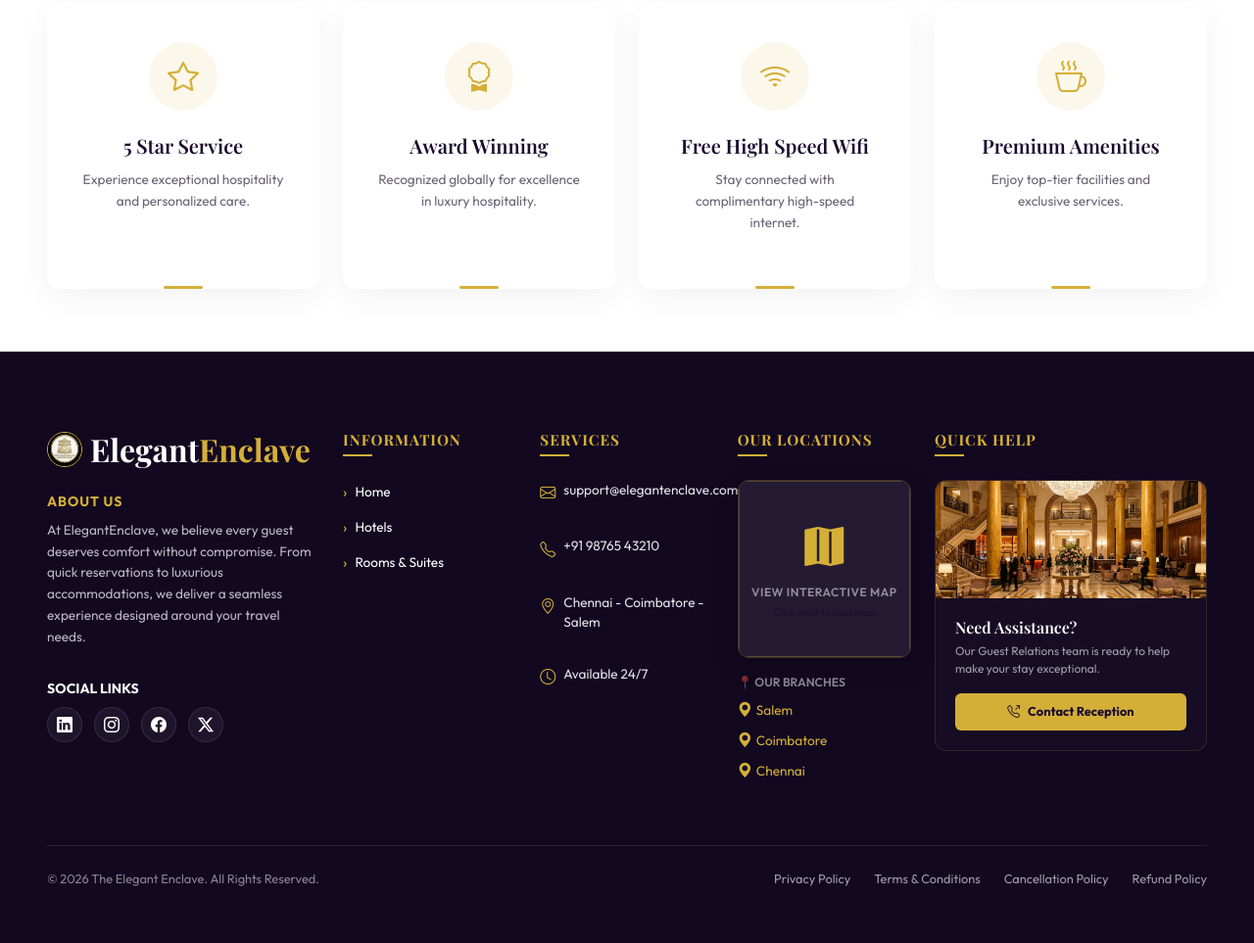
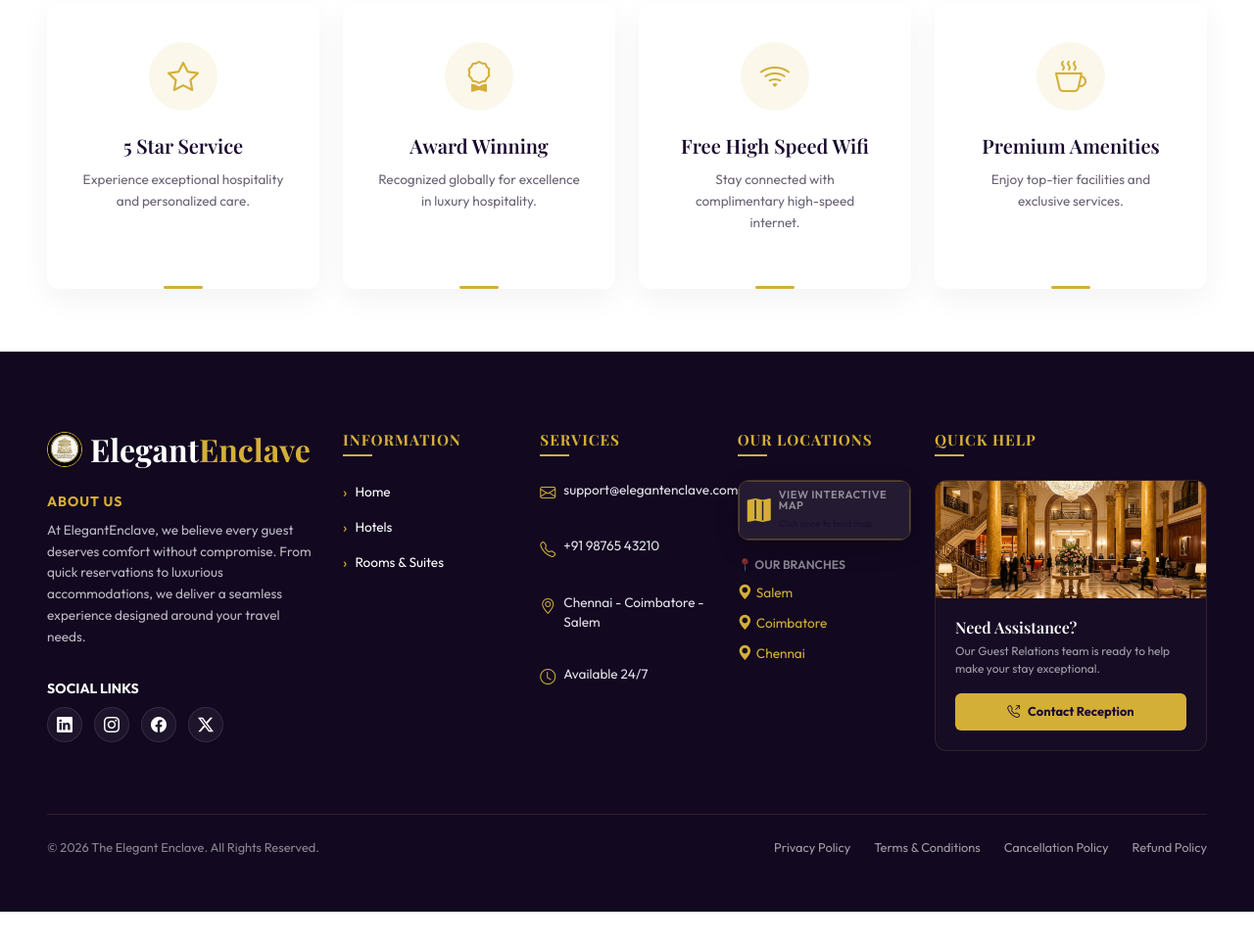
Before and after one commit to Sudharsan-Sukumar/HotelBookingSystem-Phase2, a website: page index.html in a window 1280 px wide. Shown: the part 2293-3256 px from the top of the page at 98% size. After the commit the page ends 3224 px from the top, so only its background shows below. Drawn offline with nearby package versions, Linux system fonts and the light colour scheme; files whose address does not match are found by name; a web font is replaced by a local one.

Commit message:
Resize footer map placeholder toggle height and layout

```diff
--- a/index.html
+++ b/index.html
@@ -406,12 +406,14 @@
       <!-- Our Locations column (20%) -->
       <div class="col-xl-2 col-lg-3 col-md-6 col-12 mb-4 mb-lg-0 text-start">
         <h3 class="footer-heading">Our Locations</h3>
-        <div id="footerMapWrapper" class="map-container-wrapper mb-3" style="width: 100%; max-width: 300px; min-height: 180px; position: relative;">
+        <div id="footerMapWrapper" class="map-container-wrapper mb-3" style="width: 100%; max-width: 300px; transition: height 0.3s ease; position: relative;">
           <!-- Map Preview Toggle Placeholder Icon (First view state) -->
-          <div id="mapTogglePlaceholder" class="d-flex flex-column align-items-center justify-content-center border rounded" style="background-color: rgba(255,255,255,0.05); border-color: rgba(212,175,55,0.3) !important; height: 180px; cursor: pointer; transition: all 0.3s;" title="Click to view interactive map in footer">
-            <span class="fs-1 text-warning mb-2 animate-bounce"><i class="bi bi-map-fill"></i></span>
-            <span class="text-white-50 small fw-semibold text-uppercase" style="letter-spacing: 0.5px; font-size: 0.75rem;">View Interactive Map</span>
-            <span class="text-muted small mt-1" style="font-size: 0.65rem;">Click once to load map</span>
+          <div id="mapTogglePlaceholder" class="d-flex align-items-center justify-content-center border rounded p-2" style="background-color: rgba(255,255,255,0.05); border-color: rgba(212,175,55,0.3) !important; height: 60px; cursor: pointer; transition: all 0.3s;" title="Click to view interactive map in footer">
+            <span class="fs-4 text-warning me-2 animate-bounce"><i class="bi bi-map-fill"></i></span>
+            <div class="lh-sm">
+              <span class="text-white-50 d-block fw-semibold text-uppercase" style="letter-spacing: 0.5px; font-size: 0.7rem; line-height: 1;">View Interactive Map</span>
+              <span class="text-muted small" style="font-size: 0.6rem;">Click once to load map</span>
+            </div>
           </div>
           <!-- Leaflet Map Container (Second view state - hidden initially) -->
           <div id="footerMap" class="d-none border rounded" style="width: 100%; height: 180px; z-index: 1; border-color: rgba(212,175,55,0.3) !important;" aria-label="Interactive map showing Elegant Enclave branches" title="Click anywhere on map to open Google Maps directory"></div>
@@ -871,6 +873,7 @@
         placeholder.addEventListener('click', (e) => {
           e.stopPropagation();
           placeholder.classList.add('d-none');
+          if (mapWrapper) mapWrapper.style.height = '180px';
           if (mapContainer) mapContainer.classList.remove('d-none');
 
           if (!mapInitialized) {
```
